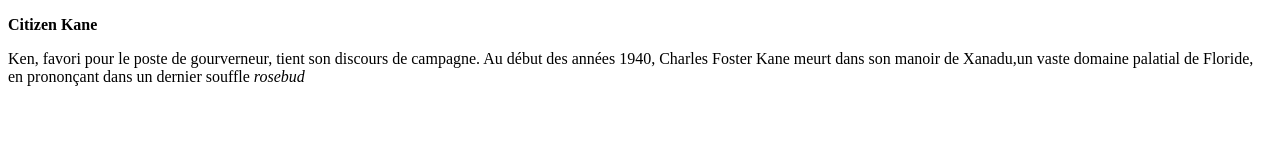
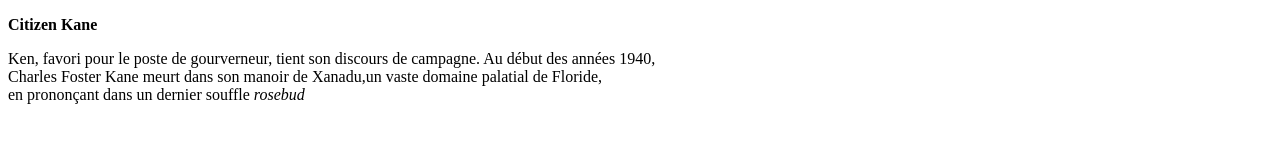
Before and after one commit to EmyDvger/exo5, a plain HTML site: page index.html in a window 1280 px wide. Drawn offline with Linux system fonts and the light colour scheme.

Commit message:
correction

```diff
--- a/index.html
+++ b/index.html
@@ -5,9 +5,13 @@
     <title>Citizen Ken</title>
   </head>
   <body>
-    <p><b>Citizen Kane</b></p>
-    <P>Ken, favori pour le poste de gourverneur, tient son discours de campagne. Au début des années 1940,
-       Charles Foster Kane meurt dans son manoir de Xanadu,un vaste domaine palatial de Floride,
-       en prononçant dans un dernier souffle <i>rosebud</i></p>
+    <p>
+      <strong>Citizen Kane</strong>
+    </p>
+    <P>
+      Ken, favori pour le poste de gourverneur, tient son discours de campagne. Au début des années 1940,<br/>
+      Charles Foster Kane meurt dans son manoir de Xanadu,un vaste domaine palatial de Floride,<br/>
+      en prononçant dans un dernier souffle <em>rosebud</em>
+    </p>
   </body>
 </html>
```
